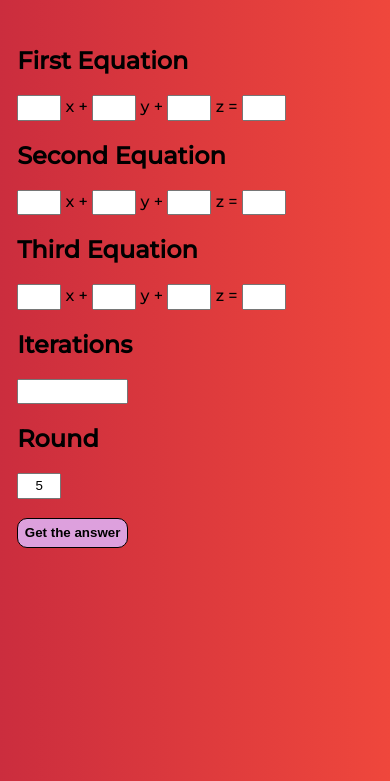
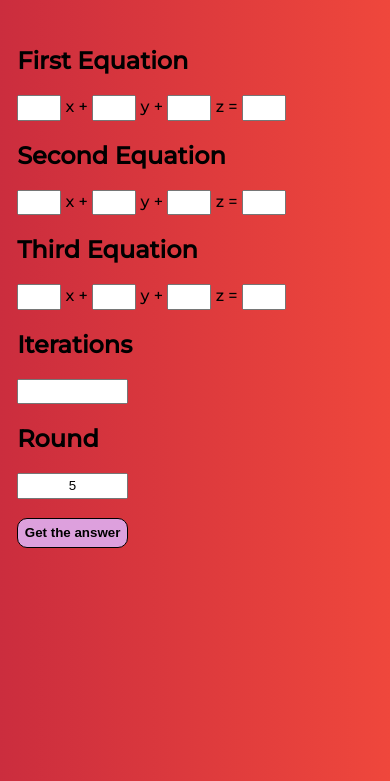
Before and after one commit to subhendudash02/Gauss-Seidel, a plain HTML site: page index.html in a window 390 px wide. Shown: the part 63-844 px from the top of the page. Drawn offline with nearby package versions, Linux system fonts and the light colour scheme.

Commit message:
Corrected CSS and README

```diff
--- a/style.css
+++ b/style.css
@@ -64,7 +64,7 @@ input[type=text] {
         width: 10%;
     }
 
-    #iter {
+    #iter, #round {
         width: 30%;
     }
 }
```
Also changed, not shown: assets/snapshot.png, 1 other file.
